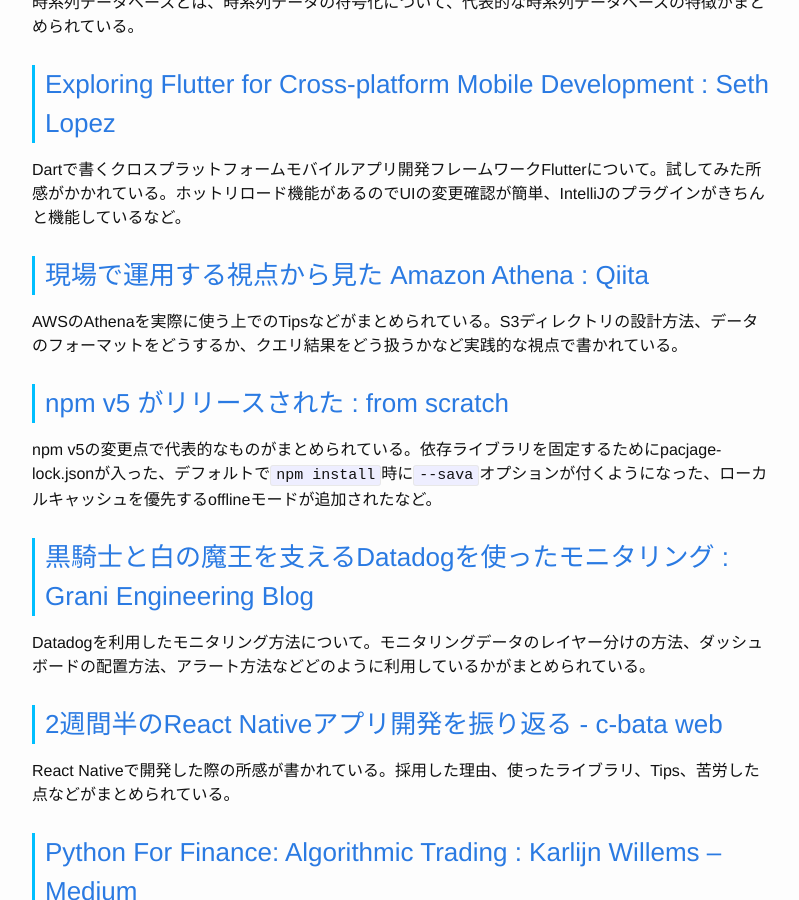
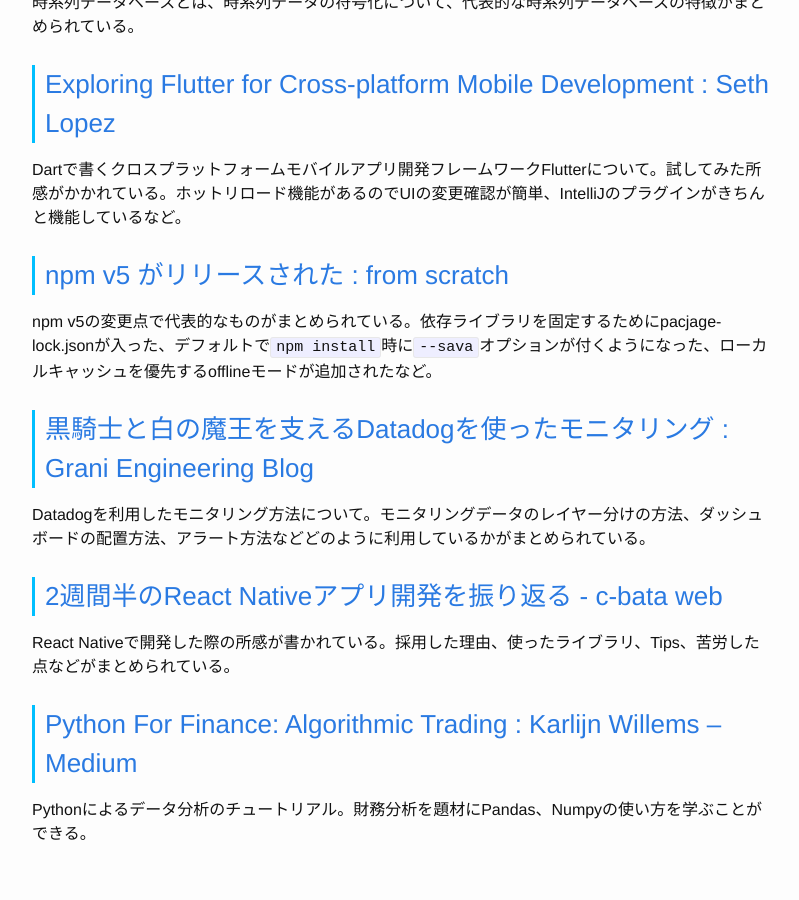
Before and after one commit to Gather-Tech/Gather-Tech.github.io, a Jekyll site: the page built from _posts/2017/2017-06-05-Gather49.md, in a window 1280 px wide and 900 px high, scrolled down 2251 px. Shown: the whole window, without its empty margins (238-1037 px from the left). Built offline with Jekyll 4.4.1, drawn with Linux system fonts in a browser that asks for light colours.

Commit message:
Reduced article

```diff
--- a/_posts/2017/2017-06-05-Gather49.md
+++ b/_posts/2017/2017-06-05-Gather49.md
@@ -52,10 +52,6 @@
 ### [Exploring Flutter for Cross-platform Mobile Development : Seth Lopez](https://sethlopez.me/article/exploring-flutter-for-cross-platform-mobile-development/)
 
 Dartで書くクロスプラットフォームモバイルアプリ開発フレームワークFlutterについて。試してみた所感がかかれている。ホットリロード機能があるのでUIの変更確認が簡単、IntelliJのプラグインがきちんと機能しているなど。
-
-### [現場で運用する視点から見た Amazon Athena : Qiita](http://qiita.com/moaikids/items/e91b1bcb17458d865beb)
-
-AWSのAthenaを実際に使う上でのTipsなどがまとめられている。S3ディレクトリの設計方法、データのフォーマットをどうするか、クエリ結果をどう扱うかなど実践的な視点で書かれている。
 
 ### [npm v5 がリリースされた : from scratch](http://yosuke-furukawa.hatenablog.com/entry/2017/05/30/090602)
 
```
